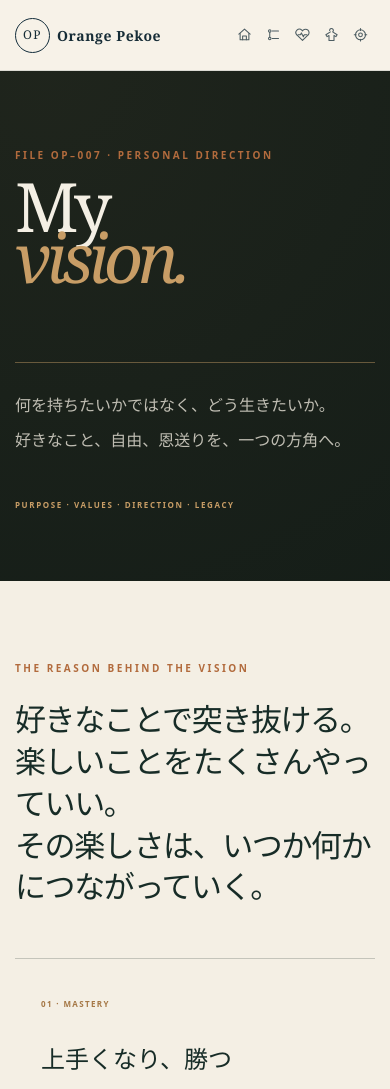
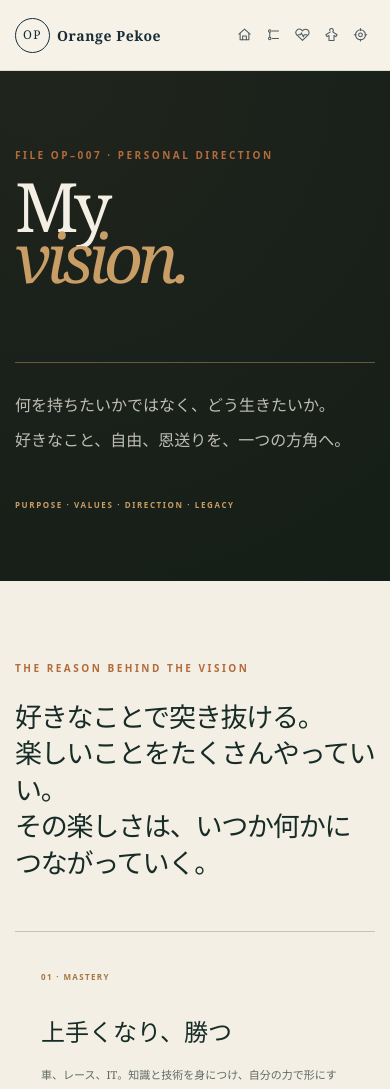
Before and after one commit to toyotays/OrangePekoe, a Next.js app: page /vision in a window 390 px wide. Shown: the top 1089 px of the page. Built offline with nearby package versions, Linux system fonts and the light colour scheme.

Commit message:
fix: refine mobile vision typography

```diff
--- a/app/globals.css
+++ b/app/globals.css
@@ -505,7 +505,7 @@ footer { text-align: center; padding: 55px 20px; background: var(--ivory); color
   .wardrobe-card { grid-template-columns: 105px 1fr; }.wardrobe-card > div:last-child { padding: 22px 18px; }.item-visual svg { width: 42px; height: 42px; }
   .vision-page { padding-bottom: 70px; }.vision-hero h1 { font-size: 68px; }.vision-brief { padding: 28px; }.vision-lane { padding: 24px 18px; }.vision-card-list { grid-template-columns: 1fr; }.vision-card { min-height: 250px; }.vision-review h2 { font-size: 28px; }
   .vision-story-intro { min-height: 520px; padding-block: 70px 55px; }.vision-story-intro h1 { font-size: 68px; }.vision-story-image { min-height: 230px; }.vision-story-heading h2 { font-size: 39px; }.vision-story-panel { padding: 22px; }.vision-story-milestones { grid-template-columns: 1fr; }.vision-story-milestones section { min-height: 0; }.vision-story-closing blockquote { font-size: 27px; }
-  .vision-board-hero { min-height: 510px; padding-block: 65px 55px; }.vision-board-hero h1 { font-size: 68px; }.vision-creed { padding-block: 80px; }.vision-creed blockquote { margin-bottom: 50px; font-size: 31px; }.vision-creed-grid { grid-template-columns: 1fr; }.vision-creed-grid article { min-height: 0; border-right: 0; border-bottom: 1px solid rgba(23,44,39,.18); }.vision-creed-grid article:last-child { border-bottom: 0; }.vision-collage { padding-block: 45px 80px; grid-template-columns: 1fr; }.vision-tile, .vision-tile.tile-wide, .vision-tile.tile-hero, .vision-tile.tile-tall, .vision-tile.tile-text { min-height: 390px; grid-column: span 1; }.vision-tile.tile-hero { min-height: 500px; }.vision-tile-copy { padding: 23px; }.vision-tile h2 { font-size: 29px; }.vision-review-strip { padding: 80px 0; }.vision-review-strip h2 { margin-bottom: 40px; }.vision-path { padding-block: 85px; }.vision-board-closing { padding: 90px 0; }
+  .vision-board-hero { min-height: 510px; padding-block: 65px 55px; }.vision-board-hero h1 { font-size: 68px; }.vision-creed { padding-block: 80px; }.vision-creed blockquote { margin-bottom: 50px; font-size: 27px; }.vision-creed-grid { grid-template-columns: 1fr; }.vision-creed-grid article { min-height: 0; border-right: 0; border-bottom: 1px solid rgba(23,44,39,.18); }.vision-creed-grid article:last-child { border-bottom: 0; }.vision-collage { padding-block: 45px 80px; grid-template-columns: 1fr; }.vision-tile, .vision-tile.tile-wide, .vision-tile.tile-hero, .vision-tile.tile-tall, .vision-tile.tile-text { min-height: 390px; grid-column: span 1; }.vision-tile.tile-hero { min-height: 500px; }.vision-tile-copy { padding: 23px; }.vision-tile h2 { font-size: 29px; }.vision-review-strip { padding: 80px 0; }.vision-review-strip h2 { margin-bottom: 40px; }.vision-path { padding-block: 85px; }.vision-board-closing { padding: 90px 0; }
 }
 
 @media (prefers-reduced-motion: reduce) { * { scroll-behavior: auto !important; transition: none !important; } }
```
